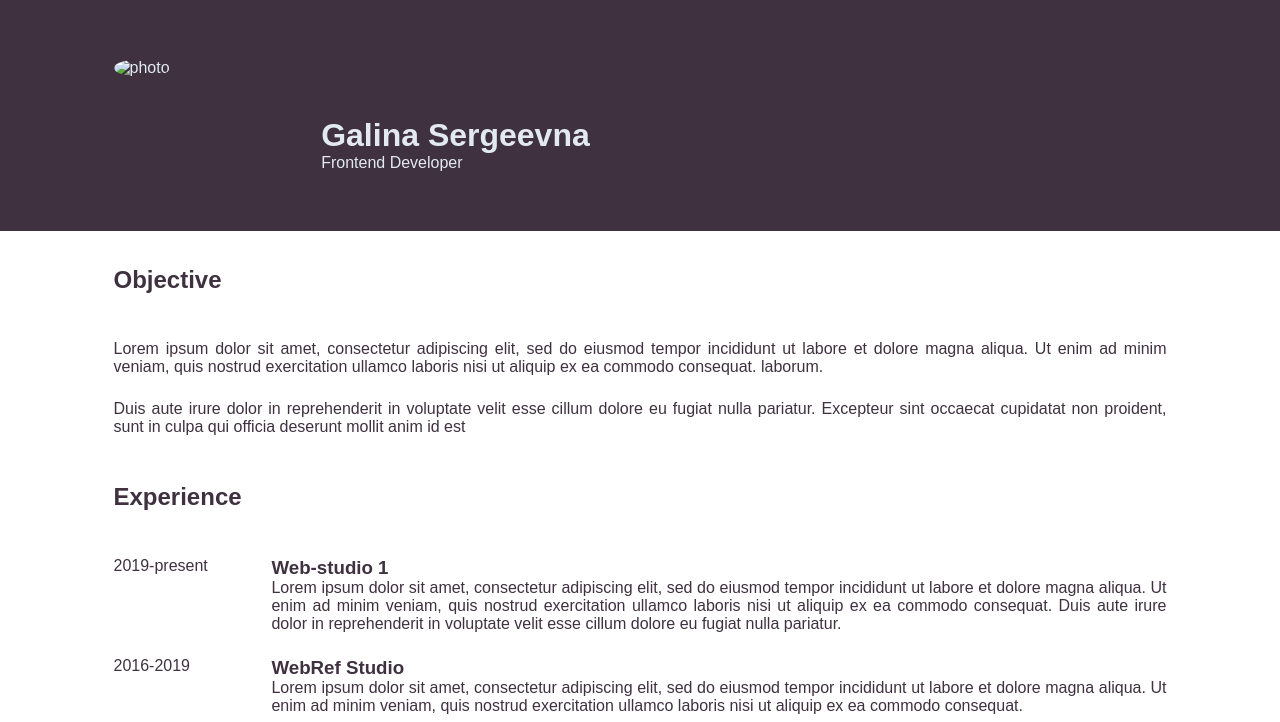
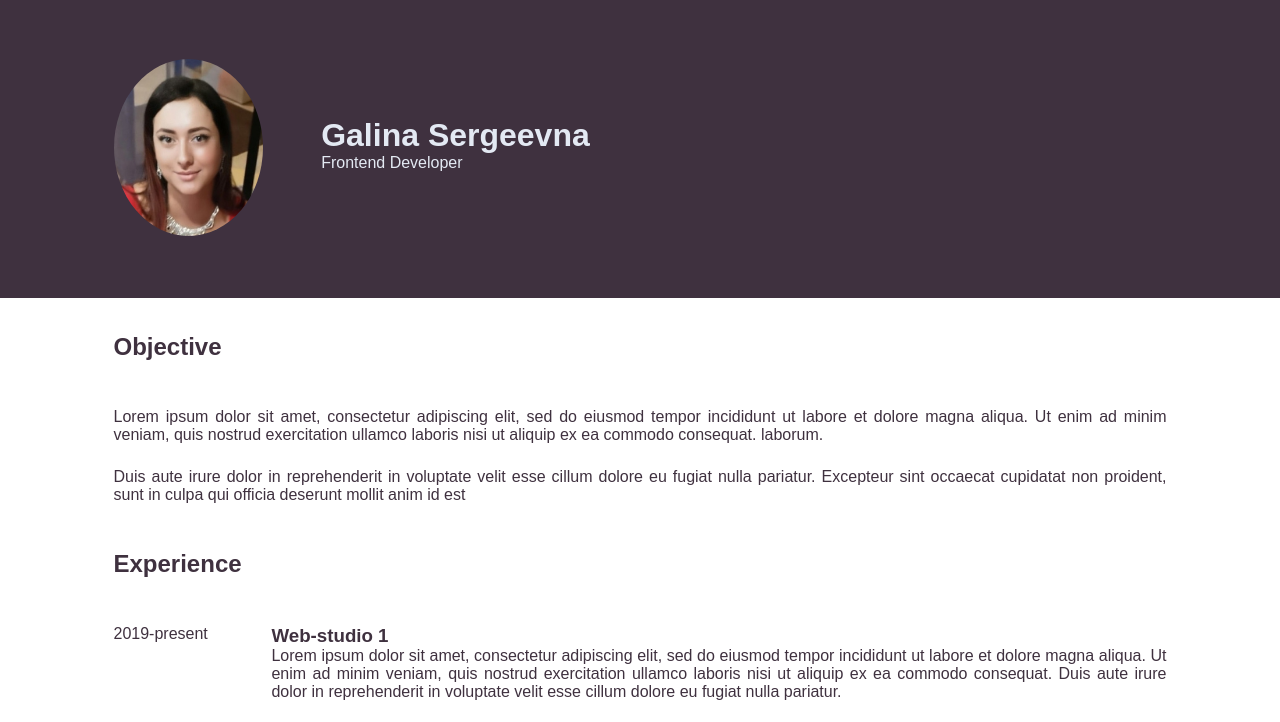
Before and after one commit to Halighe/portfolio, a plain HTML site: page index.html in a window 1280 px wide. Shown: the top 722 px of the page. Drawn offline with Linux system fonts and the light colour scheme.

Commit message:
Update index.html

```diff
--- a/index.html
+++ b/index.html
@@ -14,7 +14,7 @@
         <div class="container">
             <div class="header_blocks">
                 <div class="header__block avatar">
-                    <img class="header___ava" src="./img/avatar.jpg" alt="photo">
+                    <img class="header___ava" src="./avatar.jpg" alt="photo">
                 </div>
                 <div class="header__block name">
                     <h1>Galina Sergeevna</h1>
```
